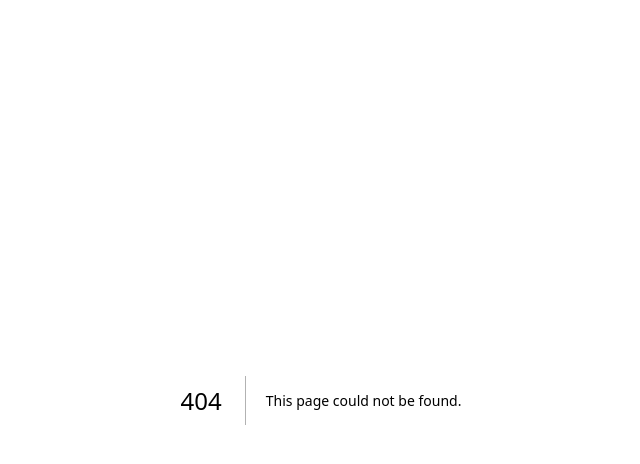
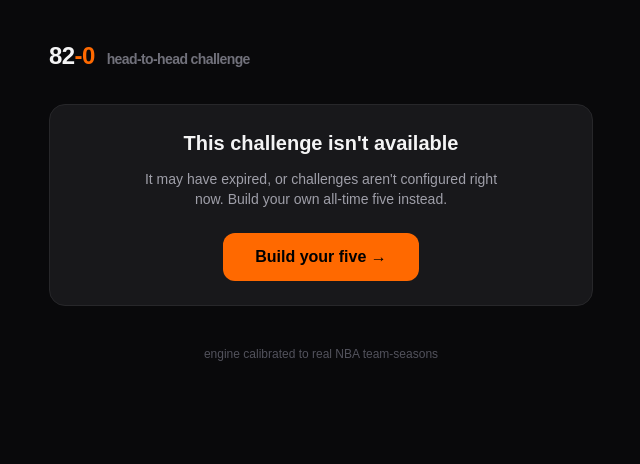
Before and after one commit to chaotix345/SweepSzn, a Next.js app in the folder web/: page /c/1 in a window 1280 px wide. Before the commit this address had no page. Shown: the top 464 px of the page, without its empty margins (319-959 px from the left). Built offline with nearby package versions, Linux system fonts and the light colour scheme.

Commit message:
feat: challenge landing page (redacted, noindex, accept handoff)

```diff
--- /dev/null
+++ b/web/app/c/[id]/page.tsx
@@ -0,0 +1,73 @@
+import type { Metadata } from "next";
+import { cache } from "react";
+import Link from "next/link";
+import { getChallengePublic } from "@/lib/challengeStore";
+
+type Props = { params: Promise<{ id: string }> };
+
+const load = cache((id: string) => getChallengePublic(id));
+
+export async function generateMetadata({ params }: Props): Promise<Metadata> {
+  const { id } = await params;
+  const info = await load(id);
+  if (!info) return { title: "82-0 — head-to-head challenge", robots: { index: false } };
+  const title = `Beat ${info.creatorName}'s ${info.wins}-${info.losses} — 82-0 challenge`;
+  const description = `${info.creatorName} went ${info.wins}-${info.losses} (${info.grade}). Same draft, your picks. Can you build a better all-time five?`;
+  return {
+    title, description,
+    robots: { index: false },
+    openGraph: { title, description, type: "website" },
+    twitter: { card: "summary_large_image", title, description },
+  };
+}
+
+export default async function ChallengePage({ params }: Props) {
+  const { id } = await params;
+  const info = await load(id);
+  const net = info ? `${info.net > 0 ? "+" : ""}${info.net.toFixed(1)}` : "";
+  return (
+    <main className="min-h-screen bg-zinc-950 text-zinc-100">
+      <div className="mx-auto max-w-xl px-4 py-10">
+        <Link href="/" className="flex items-baseline text-2xl font-black tracking-tight">
+          <span>82</span><span className="text-orange-500">-0</span>
+          <span className="ml-3 text-sm font-semibold text-zinc-500">head-to-head challenge</span>
+        </Link>
+
+        {info ? (
+          <div className="mt-8 rounded-2xl border border-zinc-800 bg-zinc-900 p-6 text-center">
+            <div className="text-sm font-semibold uppercase tracking-widest text-zinc-500">You&apos;ve been challenged</div>
+            <h1 className="mt-3 text-2xl font-black">
+              Can you beat <span className="text-orange-400">{info.creatorName}</span>?
+            </h1>
+            <div className="mt-5 text-6xl font-black tabular-nums text-green-400">
+              {info.wins}<span className="text-zinc-600">–</span>{info.losses}
+            </div>
+            <div className="mt-1 text-sm font-bold text-zinc-300">{info.grade} · Net {net}</div>
+            <p className="mx-auto mt-4 max-w-sm text-sm text-zinc-400">
+              You&apos;ll draft from the <strong className="text-zinc-200">same teams and eras</strong> — their five
+              stays hidden until you submit yours. Pure judgment, no luck.
+            </p>
+            <Link href={`/?c=${info.id}#game`}
+              className="mt-6 inline-block rounded-xl bg-orange-500 px-8 py-3 text-base font-black text-black hover:bg-orange-400">
+              ⚔️ Accept Challenge
+            </Link>
+            {info.attempts > 1 && (
+              <div className="mt-4 text-xs text-zinc-500">{info.attempts} players have taken this challenge</div>
+            )}
+          </div>
+        ) : (
+          <div className="mt-8 rounded-2xl border border-zinc-800 bg-zinc-900 p-6 text-center">
+            <h1 className="text-xl font-black">This challenge isn&apos;t available</h1>
+            <p className="mx-auto mt-3 max-w-sm text-sm text-zinc-400">
+              It may have expired, or challenges aren&apos;t configured right now. Build your own all-time five instead.
+            </p>
+            <Link href="/#game" className="mt-6 inline-block rounded-xl bg-orange-500 px-8 py-3 text-base font-black text-black hover:bg-orange-400">
+              Build your five →
+            </Link>
+          </div>
+        )}
+      </div>
+      <footer className="pb-10 text-center text-xs text-zinc-600">engine calibrated to real NBA team-seasons</footer>
+    </main>
+  );
+}
```
